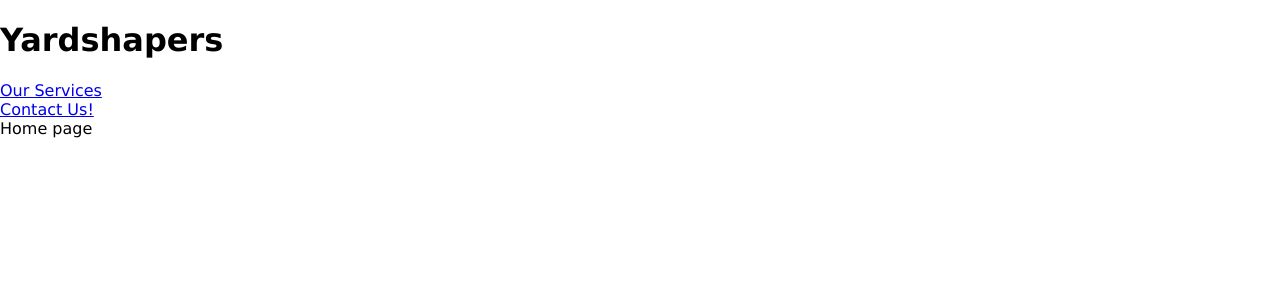
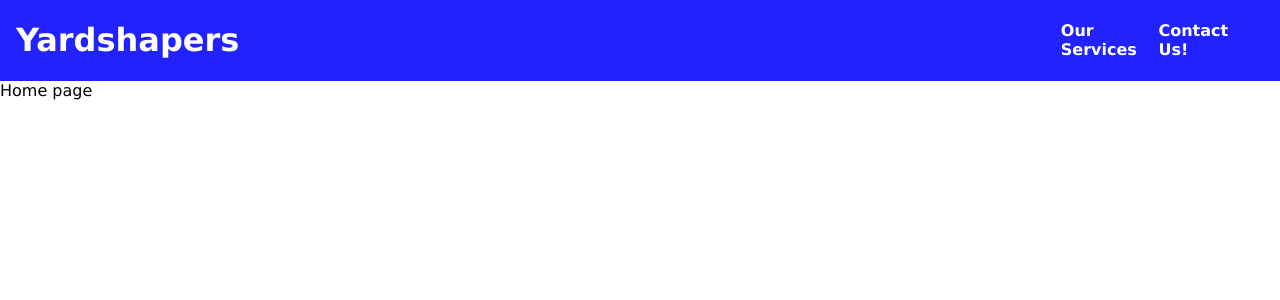
Before and after one commit to WaxyLT-102519/yardshapers-frontend, a React (Create React App) app: page / in a window 1280 px wide. Shown: the top 300 px of the page. Built offline with nearby package versions, Linux system fonts and the light colour scheme.

Commit message:
styled the header component

```diff
--- a/package.json
+++ b/package.json
@@ -11,6 +11,7 @@
     "react-dom": "^19.1.0",
     "react-router-dom": "^7.6.0",
     "react-scripts": "5.0.1",
+    "styled-components": "^6.1.18",
     "web-vitals": "^2.1.4"
   },
   "scripts": {
--- a/src/Header/Header.jsx
+++ b/src/Header/Header.jsx
@@ -1,21 +1,49 @@
-import { useNavigate } from 'react-router-dom'
-import { Link } from 'react-router-dom'
+import { Link, useNavigate } from 'react-router-dom'
+import styled from 'styled-components';
+
+const Container = styled.div`
+  display: flex;
+  flex-flow: row nowrap;
+  justify-content: space-between;
+  align-items: center;
+  padding-left: 1em;
+  padding-right: 1em;
+  background-color: #22f;
+  color: white;
+`
+
+const Logo = styled.h1`
+  cursor: pointer;
+`
+
+const LinkContainer = styled(Container)`
+  width: 15%;
+`
+
+const LinkWrapper = styled(Link)`
+  color: white;
+  font-weight: bolder;
+  text-decoration: none;
+  transition: 500ms;
+  &:hover {
+    color: black;
+    transition: 200ms;
+  }
+`
 
 const Header = () => {
   const nav = useNavigate();
 
   return (
-    <div>
+    <Container>
       <div>
-        <h1 onClick={() => nav('/')}>Yardshapers</h1>
+        <Logo onClick={() => nav('/')}>Yardshapers</Logo>
       </div>
-      <div>
-        <Link to='/services'>Our Services</Link>
-      </div>
-      <div>
-        <Link to='/contact-us'>Contact Us!</Link>
-      </div>
-    </div>
+      <LinkContainer>
+        <LinkWrapper to='/services'>Our Services</LinkWrapper>
+        <LinkWrapper to='/contact-us'>Contact Us!</LinkWrapper>
+      </LinkContainer>
+    </Container>
   )
 }
 
```
Also changed, not shown: 1 other file (tests, documents, lock files or other folders).
